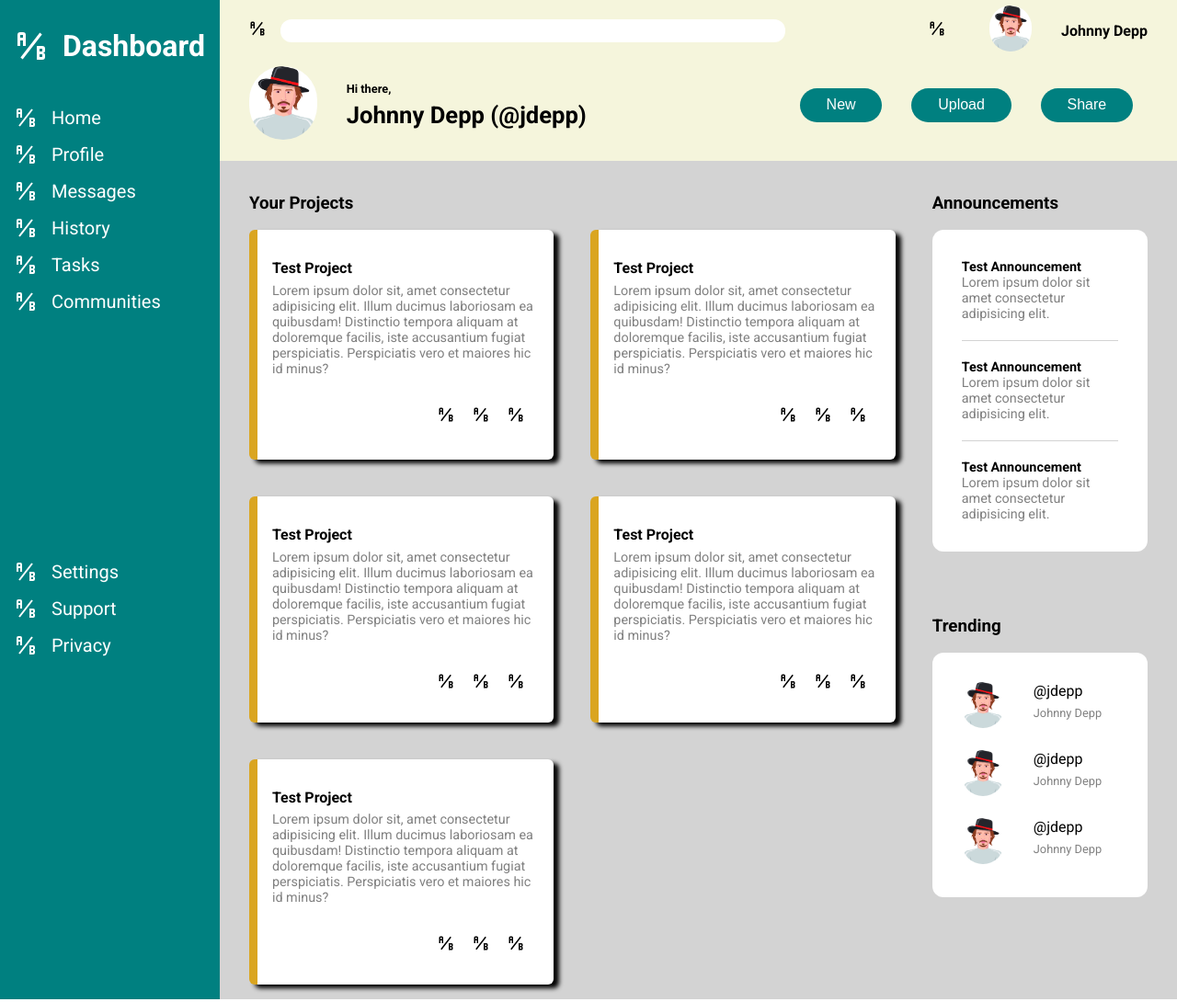
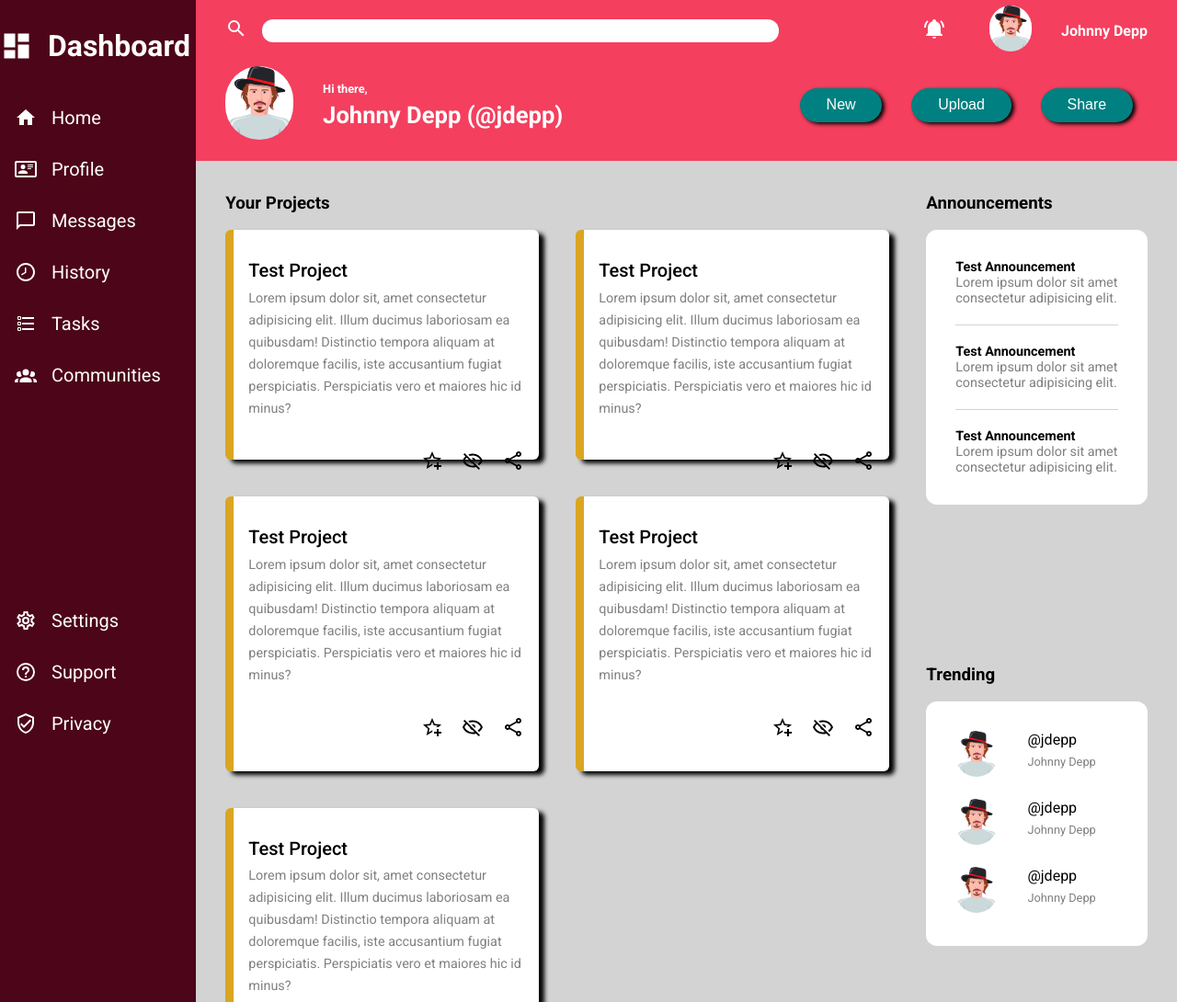
Before and after one commit to shivamgangwani/top-project-admin-dashboard, a plain HTML site: page index.html in a window 1280 px wide. Shown: the top 1090 px of the page at 92% size. Drawn offline with Linux system fonts and the light colour scheme.

Commit message:
Add icons

```diff
--- a/index.html
+++ b/index.html
@@ -12,40 +12,40 @@
         <!-- Section: Sidebar -->
         <div id="sidebar">
             <div id="logo">
-                <img src="assets/icons/test.svg">
+                <img src="assets/icons/view-dashboard.svg">
                 <h1>Dashboard</h1>
             </div>
 
             <div id="nav">
                 <div class="sidebar-item">
-                    <a href="#"><img src="assets/icons/test.svg">Home</a>
+                    <a href="#"><img src="assets/icons/home.svg">Home</a>
                 </div>
                 <div class="sidebar-item">
-                    <a href="#"><img src="assets/icons/test.svg">Profile</a>
+                    <a href="#"><img src="assets/icons/card-account-details-outline.svg">Profile</a>
                 </div>
                 <div class="sidebar-item">
-                    <a href="#"><img src="assets/icons/test.svg">Messages</a>
+                    <a href="#"><img src="assets/icons/message-outline.svg">Messages</a>
                 </div>
                 <div class="sidebar-item">
-                    <a href="#"><img src="assets/icons/test.svg">History</a>
+                    <a href="#"><img src="assets/icons/clock-time-eight-outline.svg">History</a>
                 </div>
                 <div class="sidebar-item">
-                    <a href="#"><img src="assets/icons/test.svg">Tasks</a>
+                    <a href="#"><img src="assets/icons/format-list-checkbox.svg">Tasks</a>
                 </div>
                 <div class="sidebar-item">
-                    <a href="#"><img src="assets/icons/test.svg">Communities</a>
+                    <a href="#"><img src="assets/icons/account-group.svg">Communities</a>
                 </div>
             </div>
 
             <div id="support-nav">
                 <div class="sidebar-item">
-                    <a href="#"><img src="assets/icons/test.svg">Settings</a>
+                    <a href="#"><img src="assets/icons/cog-outline.svg">Settings</a>
                 </div>
                 <div class="sidebar-item">
-                    <a href="#"><img src="assets/icons/test.svg">Support</a>
+                    <a href="#"><img src="assets/icons/help-circle-outline.svg">Support</a>
                 </div>
                 <div class="sidebar-item">
-                    <a href="#"><img src="assets/icons/test.svg">Privacy</a>
+                    <a href="#"><img src="assets/icons/shield-check-outline.svg">Privacy</a>
                 </div>
             </div>
         </div>
@@ -54,11 +54,11 @@
         <!-- Section: Header -->
         <div id="header">
             <div id="search-bar">
-                <label for="search-bar-field"><img class="header-icon" src="assets/icons/test.svg"></label>
+                <label for="search-bar-field"><img class="icon header-icon" src="assets/icons/magnify.svg"></label>
                 <input id="search-bar-field" name="search-bar-field" type="search" autocomplete="off">
             </div>
             <div id="account-bar">
-                <div><img class="header-icon" src="assets/icons/test.svg"></div>
+                <div><img class="icon header-icon" src="assets/icons/bell-ring.svg"></div>
                 <div><img class="avatar-thumbnail" src="assets/avatar.jpg"></div>
                 <div>Johnny Depp</div>
             </div>
@@ -87,18 +87,18 @@
                         <div class="project-title">Test Project</div>
                         <div class="project-description">Lorem ipsum dolor sit, amet consectetur adipisicing elit. Illum ducimus laboriosam ea quibusdam! Distinctio tempora aliquam at doloremque facilis, iste accusantium fugiat perspiciatis. Perspiciatis vero et maiores hic id minus?</div>
                         <div class="project-actions">
-                            <img class="header-icon" src="assets/icons/test.svg">
-                            <img class="header-icon" src="assets/icons/test.svg">
-                            <img class="header-icon" src="assets/icons/test.svg">
+                            <img class="icon" src="assets/icons/star-plus-outline.svg">
+                            <img class="icon" src="assets/icons/eye-off-outline.svg">
+                            <img class="icon" src="assets/icons/share-variant-outline.svg">
                         </div>
                     </div>
                     <div class="project-card">
                         <div class="project-title">Test Project</div>
                         <div class="project-description">Lorem ipsum dolor sit, amet consectetur adipisicing elit. Illum ducimus laboriosam ea quibusdam! Distinctio tempora aliquam at doloremque facilis, iste accusantium fugiat perspiciatis. Perspiciatis vero et maiores hic id minus?</div>
                         <div class="project-actions">
-                            <img class="header-icon" src="assets/icons/test.svg">
-                            <img class="header-icon" src="assets/icons/test.svg">
-                            <img class="header-icon" src="assets/icons/test.svg">
+                            <img class="icon" src="assets/icons/star-plus-outline.svg">
+                            <img class="icon" src="assets/icons/eye-off-outline.svg">
+                            <img class="icon" src="assets/icons/share-variant-outline.svg">
                         </div>
                     </div>
 
@@ -106,9 +106,9 @@
                         <div class="project-title">Test Project</div>
                         <div class="project-description">Lorem ipsum dolor sit, amet consectetur adipisicing elit. Illum ducimus laboriosam ea quibusdam! Distinctio tempora aliquam at doloremque facilis, iste accusantium fugiat perspiciatis. Perspiciatis vero et maiores hic id minus?</div>
                         <div class="project-actions">
-                            <img class="header-icon" src="assets/icons/test.svg">
-                            <img class="header-icon" src="assets/icons/test.svg">
-                            <img class="header-icon" src="assets/icons/test.svg">
+                            <img class="icon" src="assets/icons/star-plus-outline.svg">
+                            <img class="icon" src="assets/icons/eye-off-outline.svg">
+                            <img class="icon" src="assets/icons/share-variant-outline.svg">
                         </div>
                     </div>
 
@@ -116,9 +116,9 @@
                         <div class="project-title">Test Project</div>
                         <div class="project-description">Lorem ipsum dolor sit, amet consectetur adipisicing elit. Illum ducimus laboriosam ea quibusdam! Distinctio tempora aliquam at doloremque facilis, iste accusantium fugiat perspiciatis. Perspiciatis vero et maiores hic id minus?</div>
                         <div class="project-actions">
-                            <img class="header-icon" src="assets/icons/test.svg">
-                            <img class="header-icon" src="assets/icons/test.svg">
-                            <img class="header-icon" src="assets/icons/test.svg">
+                            <img class="icon" src="assets/icons/star-plus-outline.svg">
+                            <img class="icon" src="assets/icons/eye-off-outline.svg">
+                            <img class="icon" src="assets/icons/share-variant-outline.svg">
                         </div>
                     </div>
 
@@ -126,9 +126,9 @@
                         <div class="project-title">Test Project</div>
                         <div class="project-description">Lorem ipsum dolor sit, amet consectetur adipisicing elit. Illum ducimus laboriosam ea quibusdam! Distinctio tempora aliquam at doloremque facilis, iste accusantium fugiat perspiciatis. Perspiciatis vero et maiores hic id minus?</div>
                         <div class="project-actions">
-                            <img class="header-icon" src="assets/icons/test.svg">
-                            <img class="header-icon" src="assets/icons/test.svg">
-                            <img class="header-icon" src="assets/icons/test.svg">
+                            <img class="icon" src="assets/icons/star-plus-outline.svg">
+                            <img class="icon" src="assets/icons/eye-off-outline.svg">
+                            <img class="icon" src="assets/icons/share-variant-outline.svg">
                         </div>
                     </div>
 
--- a/style.css
+++ b/style.css
@@ -5,6 +5,7 @@ body {
 }
 
 .container {
+    position: relative;
     height: 100vh;
     display: grid;
     grid-template: [header-top] 1fr [header-end content-start] 6fr [content-end] /
@@ -12,13 +13,13 @@ body {
 }
 
 #sidebar{
+    position: sticky;
     grid-row: 1 / -1;
-    background-color: teal;
+    background-color: #4c0519;
     color: white;
     display: grid;
     grid-template-columns: 1fr;
     grid-template-rows: 100px 1fr 1fr;
-    padding: 0rem 1rem;
 }
 
 #logo {
@@ -33,8 +34,8 @@ body {
     margin-right: 1rem;
 }
 
-.sidebar-item {
-    margin: 1rem 0rem;
+.sidebar-item:hover {
+    background-color: #141414;
 }
 
 .sidebar-item a{
@@ -43,6 +44,7 @@ body {
     font-size: 1.25rem;
     display: flex;
     align-items: center;
+    padding: 1rem 1rem;
 }
 
 .sidebar-item img{
@@ -53,16 +55,21 @@ body {
 }
 
 #header{
-    background-color: beige;
+    background-color: #f43f5e;
+    color: white;
     display: grid;
     grid-template: 1fr 2fr / 3fr 2fr;
     padding: 0.4rem 2rem;
 }
 
+.icon {
+    height: 24px;
+    width: auto;
+}
+
 .header-icon {
-    height: 18px;
-    width: auto;
     margin-right: 1rem;
+    filter: invert()
 }
 
 #search-bar {
@@ -129,6 +136,7 @@ body {
     border-radius: 24px;
     margin: 0rem 1rem;
     font-size: 1rem;
+    box-shadow: 3px 2px 4px black;
 }
 
 #user-actions button:hover {
@@ -139,12 +147,8 @@ body {
     background-color: black;
 }
 
-#user-actions button:focus {
-    outline: 2px solid black;
-}
-
 #content{
-    background-color: lightcoral;
+    background-color: #fda4af;
     display: grid;
     grid-template: 1fr 1fr / 3fr 1fr;
     padding: 1rem 2rem;
@@ -173,7 +177,8 @@ body {
 }
 
 .project-title {
-    font-weight: bold;
+    font-weight: 500;
+    font-size: 1.25rem;
     margin-bottom: 0.4rem;
 }
 
@@ -181,6 +186,7 @@ body {
     color: grey;
     margin-bottom: 2rem;
     font-size: 0.9rem;
+    line-height: 1.5rem;
 }
 
 .project-actions {
@@ -238,3 +244,7 @@ body {
     font-size: 0.8rem;
     margin-top: 0.4rem;
 }
+
+.project-actions .icon {
+    margin-left: 1rem;
+}
```
Also changed, not shown: assets/icons/account-group.svg (added), assets/icons/bell-ring.svg (added), assets/icons/card-account-details-outline.svg (added), assets/icons/clock-time-eight-outline.svg (added), assets/icons/cog-outline.svg (added), assets/icons/eye-off-outline.svg (added), assets/icons/format-list-checkbox.svg (added), assets/icons/help-circle-outline.svg (added), assets/icons/home.svg (added), assets/icons/magnify.svg (added), assets/icons/message-outline.svg (added), assets/icons/share-variant-outline.svg (added), assets/icons/shield-check-outline.svg (added), assets/icons/star-plus-outline.svg (added), 1 more files.
